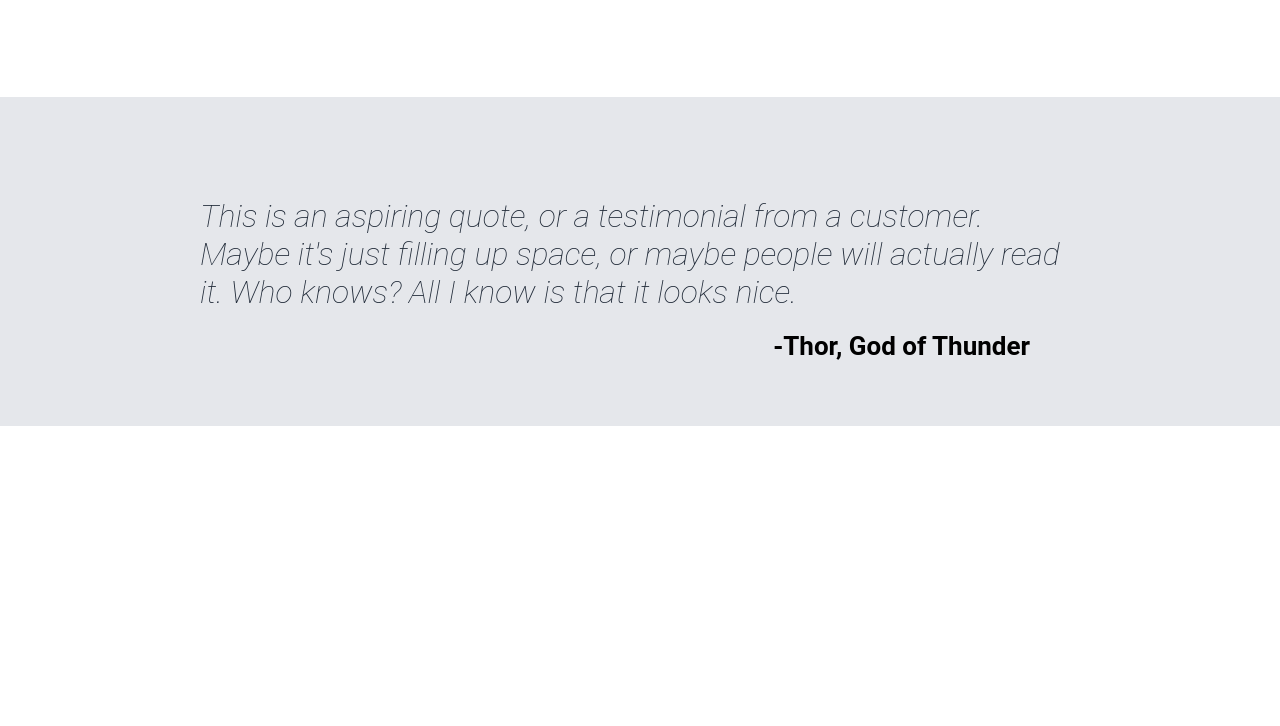
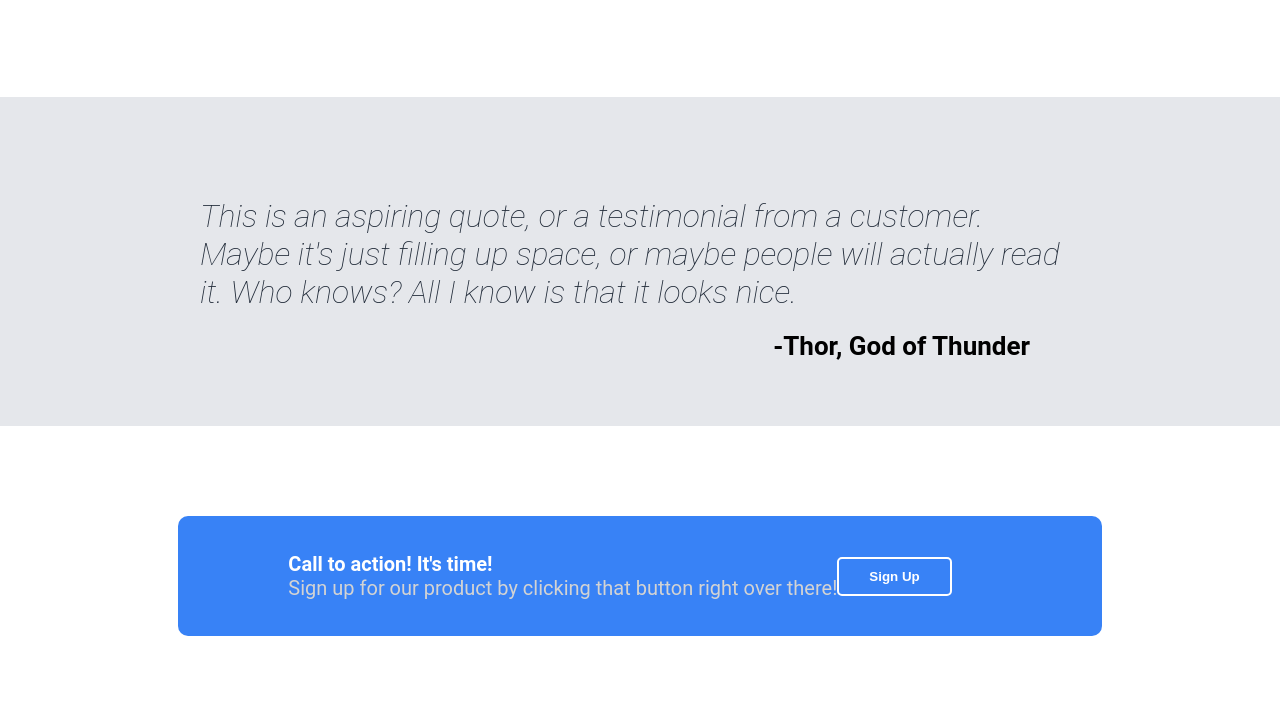
Before and after one commit to por1a/Odin-landing-page, a plain HTML site: page index.html in a window 1280 px wide. Shown: the part 955-1681 px from the top of the page. Before the commit the page ends 1381 px from the top, so only its background shows below. Drawn offline with Linux system fonts and the light colour scheme.

Commit message:
added call to action section, with a title, subtext, and a sign up button

```diff
--- a/index.html
+++ b/index.html
@@ -64,6 +64,23 @@
       <div class="quotee">-Thor, God of Thunder</div>
      </div>
     </div>
+<!-- end of section 3 -->
+<!-- start of section 4  -->
+
+    <div class="action-container">
+     <div class="action-box">
+      <div class="action-text">
+      <div class="action-title">Call to action! It's time! </div>
+      <div class="action-extra">Sign up for our product by clicking that button right over there!  </div>
+      </div>
+      <div class="button-box">
+        <button class="action-button">Sign Up</button>
+      </div>
+     </div>
+    </div>
+<!-- section 4 end -->
+<!-- section 5 -->
+
 
 </body>
 </html>
--- a/styles.css
+++ b/styles.css
@@ -160,3 +160,58 @@ body {
     color: #1f2937;
     padding-bottom: 20px;
 }
+
+/* section 4 */
+
+.action-container {
+    background-color: #fff;
+    display: flex;
+    height: 300px;
+    align-items: center;
+    justify-content: center;
+    padding: 0;
+    margin: 0;
+    color: #fff;
+}
+
+.action-box {
+    display: flex;
+    justify-content: space-between;
+    background-color: #3882F6;
+    padding: 0;
+    border-radius: 10px;
+    min-width: 70%;
+    min-height: 40%;
+}
+
+.action-text {
+        align-self: center;
+        padding-left: 110px;
+}
+
+.action-title {
+    font-weight: bold;
+}
+
+.action-extra {
+    color: lightgray;
+}
+
+.button-box {
+    padding: 0;
+    margin: 0;
+    align-self: center;
+    padding-right: 150px;
+}
+
+.action-button {
+    background-color: #3882F6;
+    color: #fff;
+    border-color: red;
+    border: 2px solid #fff;
+    border-radius: 5px;
+    padding: 10px 30px 10px 30px;
+    font-weight: bold;
+}
+/* end of section 4 */
+/* section 5 */
```
